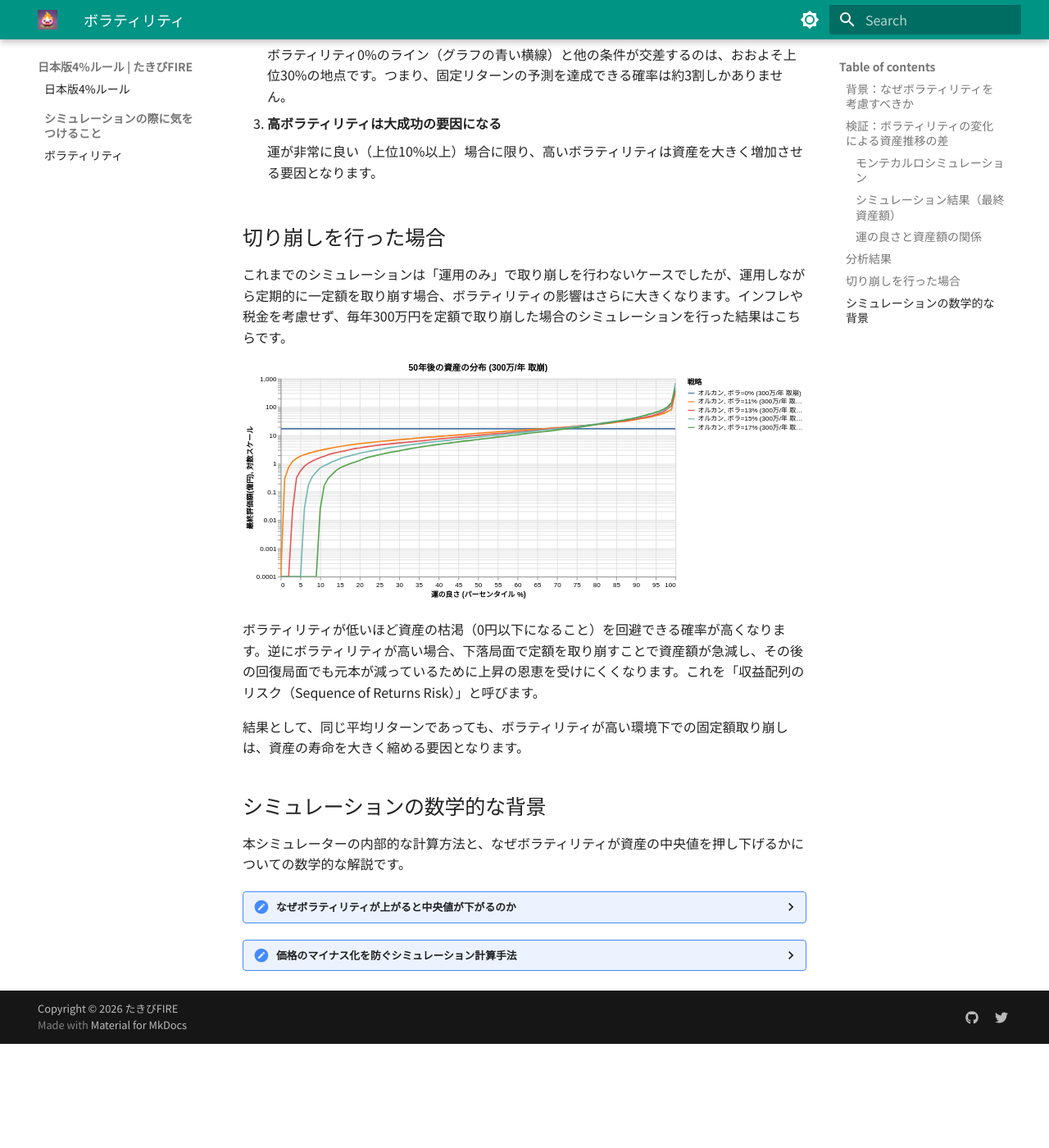
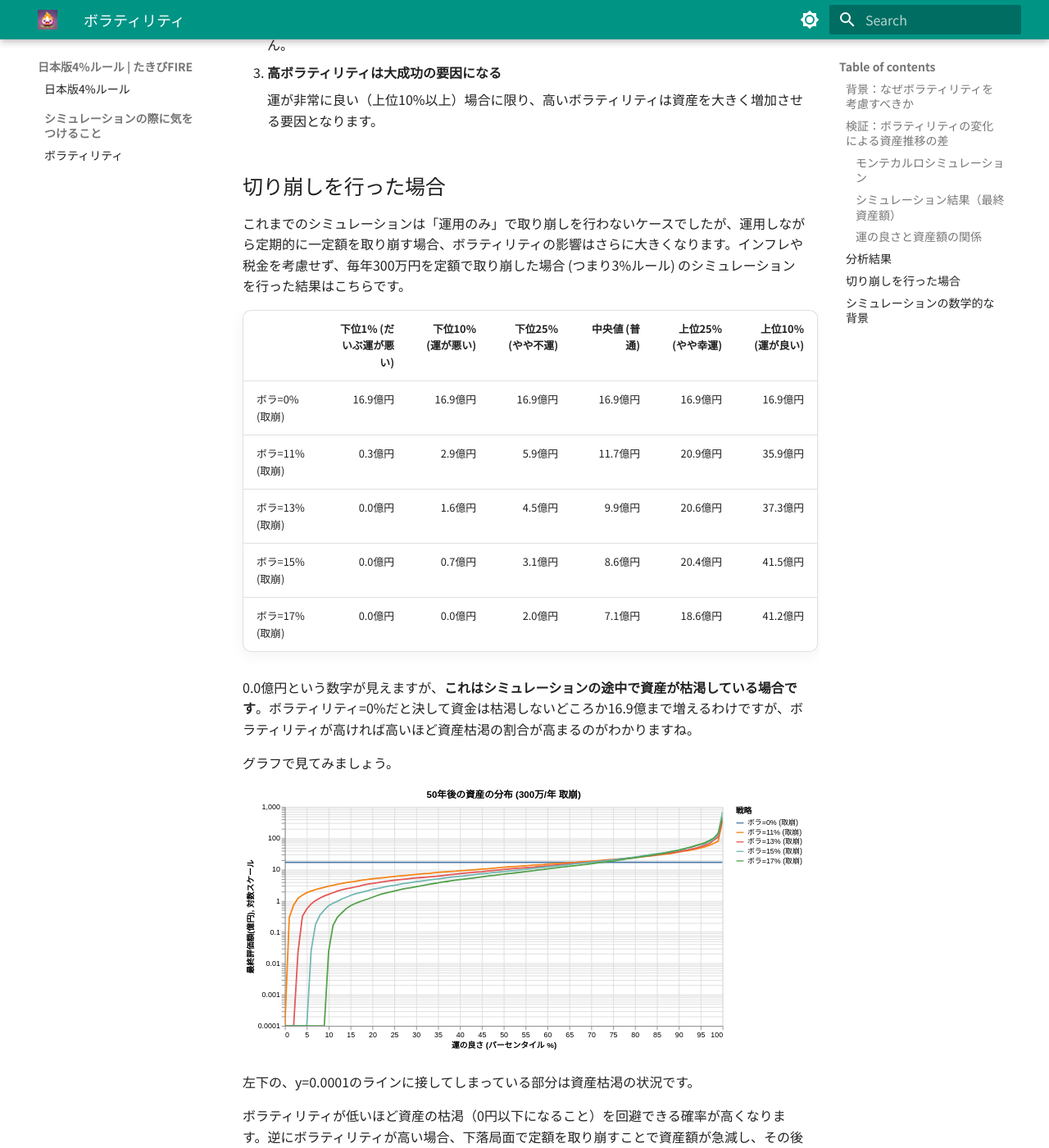
Before and after one commit to TakibiFire/JapaneseTrinityStudy, an MkDocs documentation site: the page built from docs/volatility.md, in a window 1280 px wide and 1400 px high, scrolled down 5595 px. Shown: the whole window at 82% size. Built offline with MkDocs 1.6.1 and Material for MkDocs 9.7.7, drawn with Linux system fonts in a browser that asks for light colours; before the commit the page ends 6868 px from its top, so only the background shows below that; some of the changed text lies outside the part shown.

Commit message:
Add a table for 取り崩し to volatility.md. Remve "オルカン" from the legend names.

```diff
--- /dev/null
+++ b/docs/data/volatility_withdrawal_result.md
@@ -0,0 +1,7 @@
+|             |   下位1% (だいぶ運が悪い) |   下位10% (運が悪い) |   下位25% (やや不運) |   中央値 (普通) |   上位25% (やや幸運) |   上位10% (運が良い) |
+|:------------|-----------------:|---------------:|---------------:|-----------:|---------------:|---------------:|
+| ボラ=0% (取崩)  |           16.9億円 |         16.9億円 |         16.9億円 |     16.9億円 |         16.9億円 |         16.9億円 |
+| ボラ=11% (取崩) |            0.3億円 |          2.9億円 |          5.9億円 |     11.7億円 |         20.9億円 |         35.9億円 |
+| ボラ=13% (取崩) |            0.0億円 |          1.6億円 |          4.5億円 |      9.9億円 |         20.6億円 |         37.3億円 |
+| ボラ=15% (取崩) |            0.0億円 |          0.7億円 |          3.1億円 |      8.6億円 |         20.4億円 |         41.5億円 |
+| ボラ=17% (取崩) |            0.0億円 |          0.0億円 |          2.0億円 |      7.1億円 |         18.6億円 |         41.2億円 |
--- a/docs/volatility.md
+++ b/docs/volatility.md
@@ -93,11 +93,19 @@
 
 ## 切り崩しを行った場合
 
-これまでのシミュレーションは「運用のみ」で取り崩しを行わないケースでしたが、運用しながら定期的に一定額を取り崩す場合、ボラティリティの影響はさらに大きくなります。インフレや税金を考慮せず、毎年300万円を定額で取り崩した場合のシミュレーションを行った結果はこちらです。
+これまでのシミュレーションは「運用のみ」で取り崩しを行わないケースでしたが、運用しながら定期的に一定額を取り崩す場合、ボラティリティの影響はさらに大きくなります。インフレや税金を考慮せず、毎年300万円を定額で取り崩した場合 (つまり3%ルール) のシミュレーションを行った結果はこちらです。
+
+{!data/volatility_withdrawal_result.md!}
+
+0.0億円という数字が見えますが、**これはシミュレーションの途中で資産が枯渇している場合です**。ボラティリティ=0%だと決して資金は枯渇しないどころか16.9億まで増えるわけですが、ボラティリティが高ければ高いほど資産枯渇の割合が高まるのがわかりますね。
+
+グラフで見てみましょう。
 
 ![ボラティリティによる最終資産の比較（取り崩しあり）](imgs/volatility_withdrawal_result.svg)
 
-ボラティリティが低いほど資産の枯渇（0円以下になること）を回避できる確率が高くなります。逆にボラティリティが高い場合、下落局面で定額を取り崩すことで資産額が急減し、その後の回復局面でも元本が減っているために上昇の恩恵を受けにくくなります。これを「収益配列のリスク（Sequence of Returns Risk）」と呼びます。
+左下の、y=0.0001のラインに接してしまっている部分は資産枯渇の状況です。
+
+ボラティリティが低いほど資産の枯渇（0円以下になること）を回避できる確率が高くなります。逆にボラティリティが高い場合、下落局面で定額を取り崩すことで資産額が急減し、その後の回復局面でも元本が減っているために上昇の恩恵を受けにくくなります。
 
 結果として、同じ平均リターンであっても、ボラティリティが高い環境下での固定額取り崩しは、資産の寿命を大きく縮める要因となります。
 
```
Also changed, not shown: docs/data/volatility_prob_100x.md (+7 -7 lines), docs/data/volatility_prob_10x.md (+7 -7 lines), docs/data/volatility_result.md (+7 -7 lines), docs/imgs/volatility_comp_result.svg, docs/imgs/volatility_hist_30y.svg, docs/imgs/volatility_withdrawal_result.svg, 1 other file.
